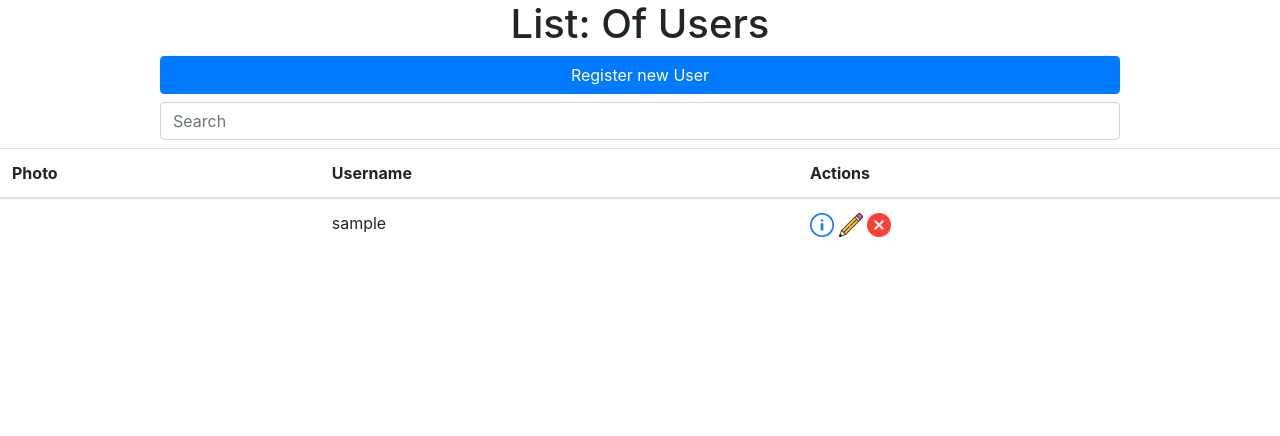
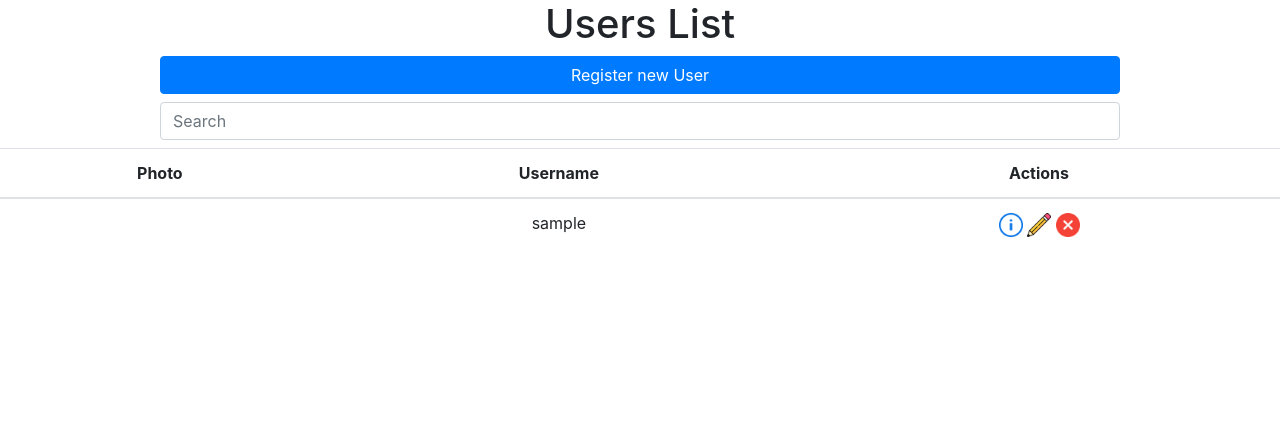
Before and after one commit to 0xfederico/balto, a Django app: page /users/users-list/ in a window 1280 px wide. Shown: the part 61-497 px from the top of the page. Run offline with Django 3.2, Linux system fonts and the light colour scheme; the visitor is signed in with stand-in values (Sample User, id 1); data comes from the database, SQL or seed files in the repository.

Commit message:
:lipstick: improved display of items in the ListView

```diff
--- a/templates/page_list.html
+++ b/templates/page_list.html
@@ -1,12 +1,12 @@
 {% extends 'page.html' %}
 
-{% block title %}List {% block list_title %}{% endblock %}{% endblock %}
+{% block title %}{% block list_title %}{% endblock %} List{% endblock %}
 
 {% block content %}
   <main role="main" class="flex-shrink-0">
-    <h1>List: {% block content_title %}{% endblock %}</h1>
+    <h1>{% block content_title %}{% endblock %} List</h1>
     {% block table_before %}{% endblock %}
-    <table class="table">
+    <table class="table table-hover">
       <thead>
         <tr>
           {% block thead %}{% endblock %}
--- a/users/templates/users/user_list.html
+++ b/users/templates/users/user_list.html
@@ -3,20 +3,20 @@
 {% load static %}
 
 {% block list_title %}Users{% endblock %}
-{% block content_title %}Of Users{% endblock %}
+{% block content_title %}Users{% endblock %}
 
 {% block thead %}
-    <th>Photo</th>
-    <th>Username</th>
-    <th>Actions</th>
+    <th class="text-center">Photo</th>
+    <th class="text-center">Username</th>
+    <th class="text-center">Actions</th>
 {% endblock %}
 
 {% block tbody %}
     {% for user in object_list %}
         <tr>
-            <td><img src="{{ user.photo }}"/></td>
-            <td>{{ user.username }}</td>
-            <td>
+            <td class="text-center"><img src="{{ user.photo }}"/></td>
+            <td class="text-center">{{ user.username }}</td>
+            <td class="text-center">
                 <a href="{% url 'users:user-info' user.pk %}"><img src="{% static 'images/info.png' %}" alt="Info" width="24" height="24"></a>
                 <a href="{% url 'users:user-update' user.pk %}"><img src="{% static 'images/pencil.png' %}" alt="Update" width="24" height="24"></a>
                 <a href="{% url 'users:user-delete' user.pk %}"><img src="{% static 'images/remove.png' %}" alt="Delete" width="24" height="24"></a>
```
Also changed, not shown: users/templates/users/group_list.html (+6 -6 lines).
